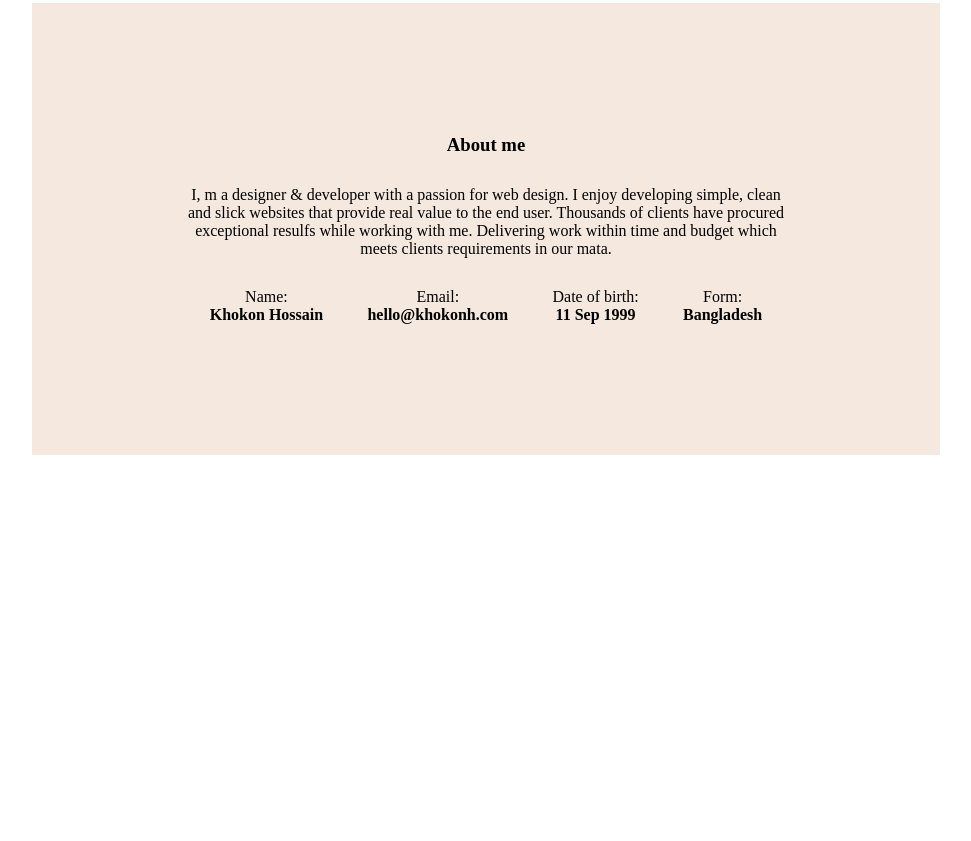
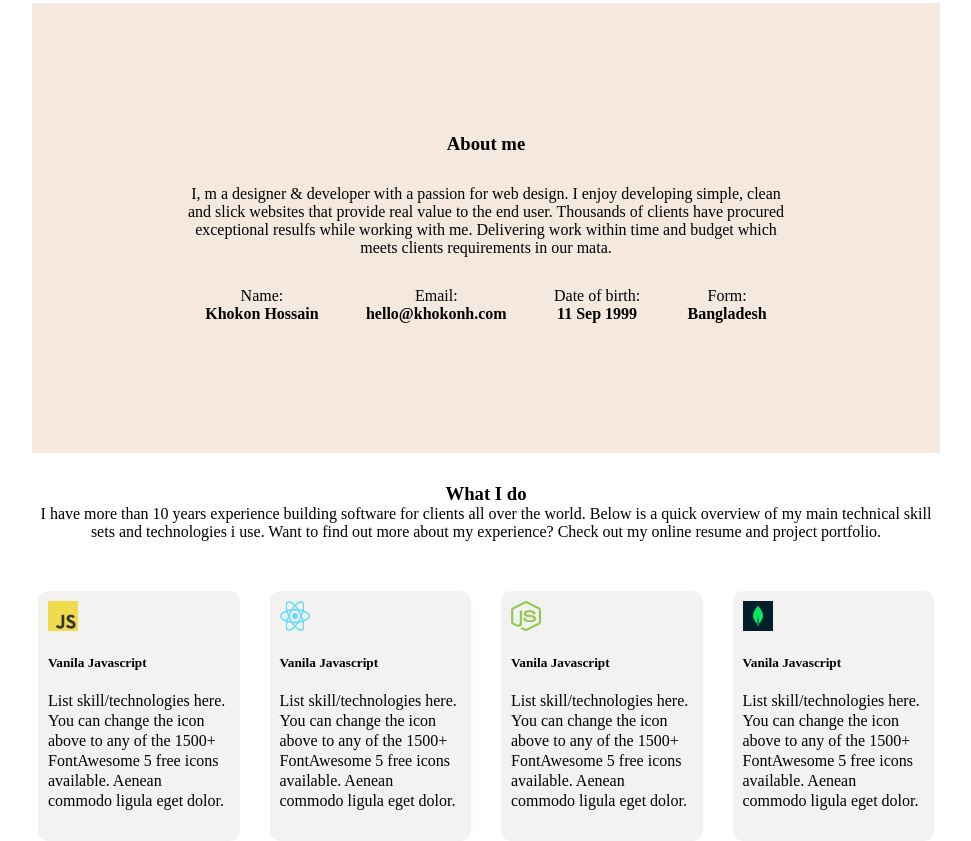
Before and after one commit to khokonssv/portfolio, a plain HTML site: page index.html in a window 1280 px wide. Shown: the part 876-1717 px from the top of the page, without its empty margins (154-1125 px from the left). Before the commit the page ends 1331 px from the top, so only its background shows below. Drawn offline with Linux system fonts and the light colour scheme.

Commit message:
added what i do section card

```diff
--- a/index.html
+++ b/index.html
@@ -60,6 +60,34 @@
         </div>
     </div>
 </section>
+<section class="skill-section">
+    <div class="skills">
+        <h3>What I do</h3>
+        <p>I have more than 10 years experience building software for clients all over the world. Below is a quick overview of my main technical skill sets and technologies i use. Want to find out more about my experience? Check out my online resume and project portfolio.</p>
+        <div class="skill-set">
+            <div class="skill-card">
+                <img src="images/icons/js.png" alt="">
+                <h5>Vanila Javascript</h5>
+                <p>List skill/technologies here. You can change the icon above to any of the 1500+ FontAwesome 5 free icons available. Aenean commodo ligula eget dolor.</p>
+            </div>
+            <div class="skill-card">
+                <img src="images/icons/react.png" alt="">
+                <h5>Vanila Javascript</h5>
+                <p>List skill/technologies here. You can change the icon above to any of the 1500+ FontAwesome 5 free icons available. Aenean commodo ligula eget dolor.</p>
+            </div>
+            <div class="skill-card">
+                <img src="images/icons/nodejs.png" alt="">
+                <h5>Vanila Javascript</h5>
+                <p>List skill/technologies here. You can change the icon above to any of the 1500+ FontAwesome 5 free icons available. Aenean commodo ligula eget dolor.</p>
+            </div>
+            <div class="skill-card">
+                <img src="images/icons/mongo.png" alt="">
+                <h5>Vanila Javascript</h5>
+                <p>List skill/technologies here. You can change the icon above to any of the 1500+ FontAwesome 5 free icons available. Aenean commodo ligula eget dolor.</p>
+            </div>
+        </div>
+    </div>
+</section>
 </body>
 
 
--- a/style.css
+++ b/style.css
@@ -87,7 +87,7 @@
     background-color: #f5e8de;
     margin: 0 auto;
     text-align: center;
-    padding: 131px 156px;
+    padding: 130px 150px;
 }
 .about-me h3{
     margin-bottom: 30px;
@@ -102,3 +102,39 @@
 .name p{
     margin-bottom: 0;
 }
+.skill-section{
+}
+.skills{
+    max-width: 1140;
+    width: 70%;
+    margin: 0 auto;
+    text-align: center;
+    padding-top: 30px;
+}
+.skills p{
+
+}
+.skill-set{
+    display: flex;
+    gap: 30px;
+    margin-top: 50px;
+}
+.skill-card{
+    width: 267px;
+    height: 250px;
+    background-color: #f4f1f1;
+    text-align: start;
+    padding: 10px;
+    border-radius: 10px;
+}
+.skill-card img{
+    height: 30px;
+    width: 30px;
+}
+.skill-card h5{
+    margin-top: 20px;
+}
+.skill-card p{
+    margin-top: 20px;
+    line-height: 20px;
+}
```
